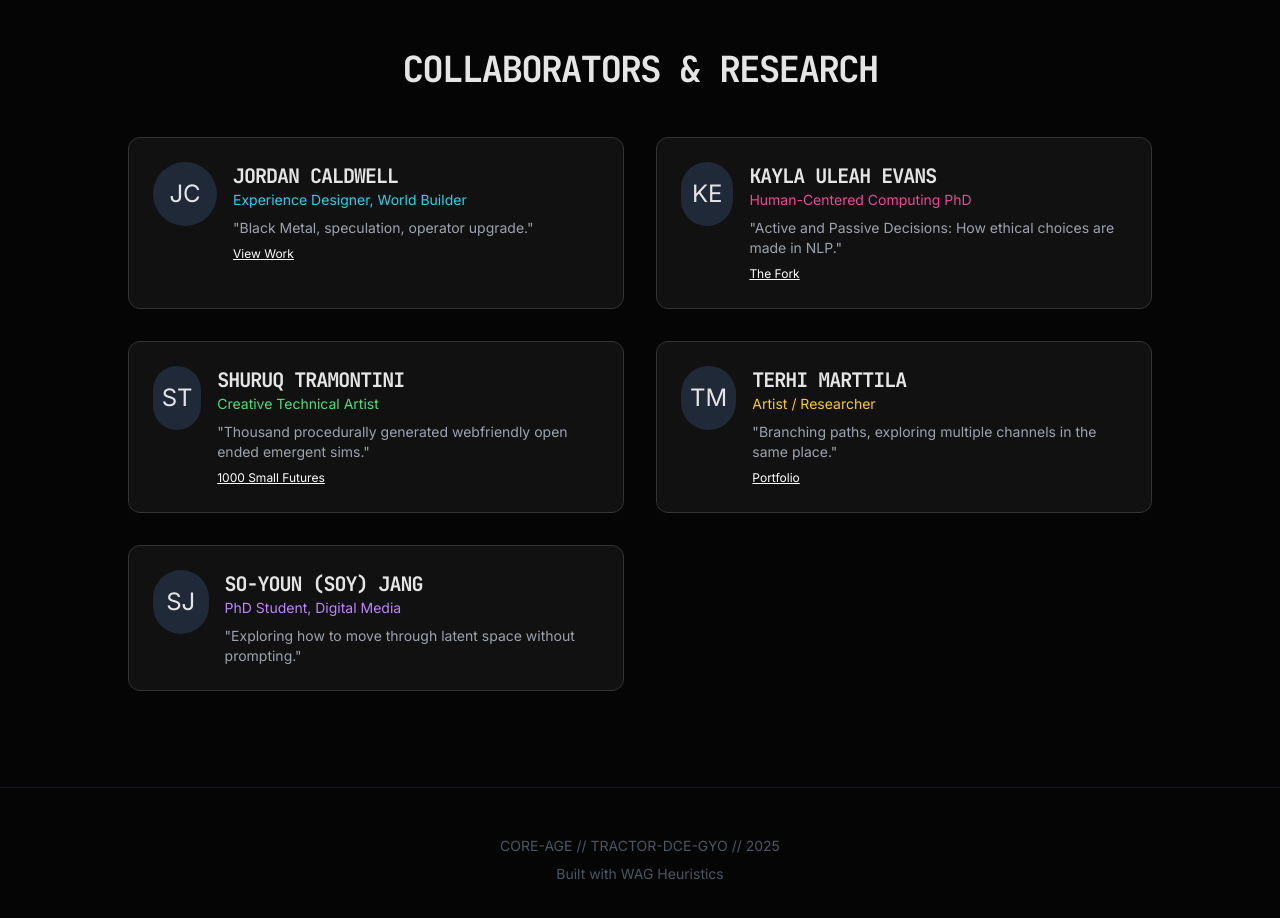
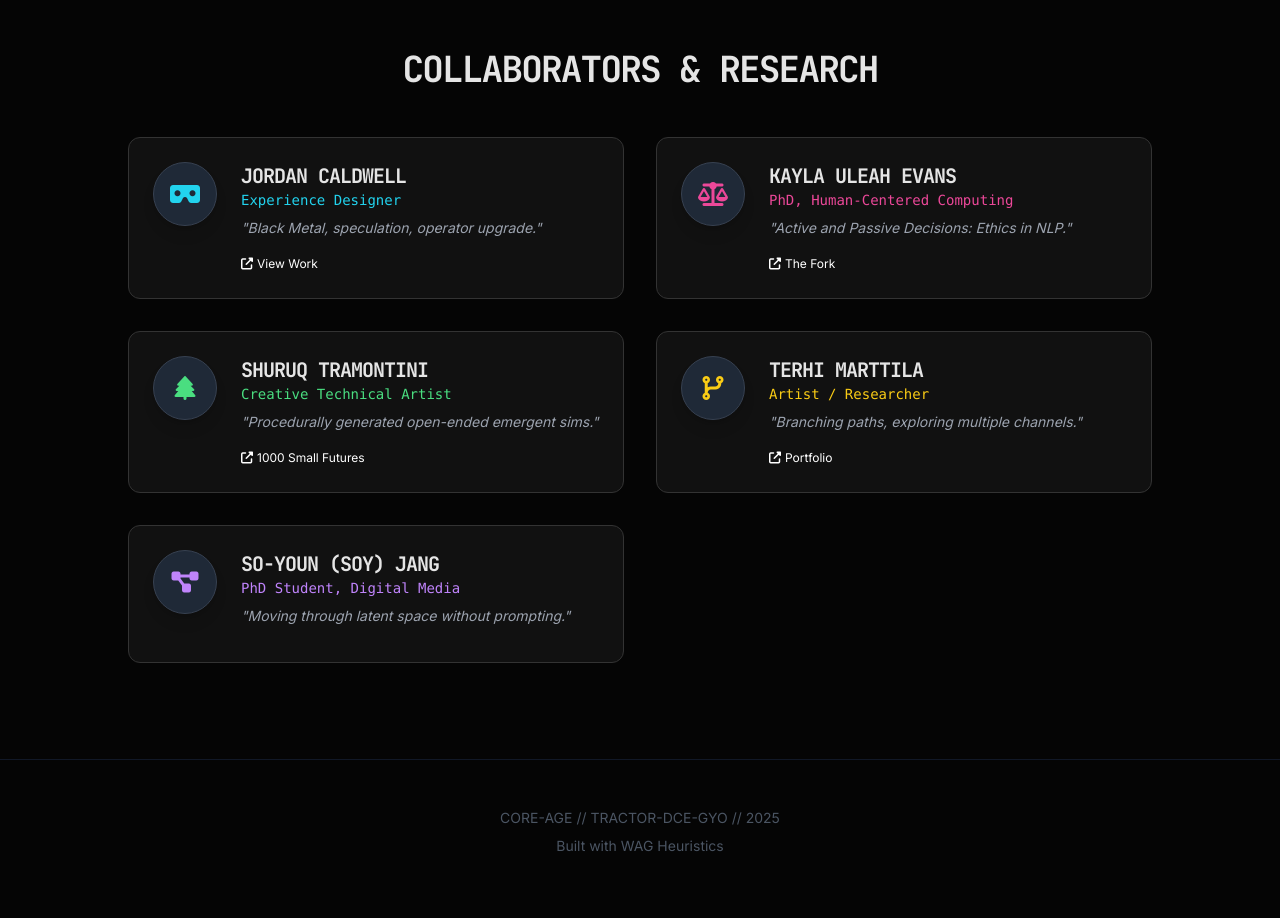
Before and after one commit to hartswf0/core-age, a plain HTML site: page wag-workshop.html in a window 1280 px wide. Shown: the part 4320-5238 px from the top of the page. Drawn offline with nearby package versions, Linux system fonts and the light colour scheme.

```diff
--- a/wag-workshop.html
+++ b/wag-workshop.html
@@ -431,63 +431,84 @@
 
             <div class="grid grid-cols-1 md:grid-cols-2 gap-8">
                 <!-- Jordan -->
-                <div class="card p-6 rounded-xl flex gap-4">
-                    <div class="w-16 h-16 bg-gray-800 rounded-full flex items-center justify-center text-2xl">JC</div>
+                <div class="card p-6 rounded-xl flex gap-6 items-start">
+                    <div
+                        class="w-16 h-16 bg-gray-800 rounded-full flex items-center justify-center text-2xl text-cyan-400 border border-gray-700 shadow-lg">
+                        <i class="fas fa-vr-cardboard"></i>
+                    </div>
                     <div>
                         <h3 class="font-bold text-xl">Jordan Caldwell</h3>
-                        <p class="text-sm text-cyan-400 mb-2">Experience Designer, World Builder</p>
-                        <p class="text-sm text-gray-400">"Black Metal, speculation, operator upgrade."</p>
+                        <p class="text-sm text-cyan-400 mb-2 font-mono">Experience Designer</p>
+                        <p class="text-sm text-gray-400 italic mb-3">"Black Metal, speculation, operator upgrade."</p>
                         <a href="https://hartswf0.github.io/func-sub/func-index.html"
-                            class="text-xs mt-2 inline-block text-white underline">View Work</a>
+                            class="text-xs inline-flex items-center text-white hover:text-cyan-400 transition-colors">
+                            <i class="fas fa-external-link-alt mr-1"></i> View Work
+                        </a>
                     </div>
                 </div>
 
                 <!-- Kayla -->
-                <div class="card p-6 rounded-xl flex gap-4">
-                    <div class="w-16 h-16 bg-gray-800 rounded-full flex items-center justify-center text-2xl">KE</div>
+                <div class="card p-6 rounded-xl flex gap-6 items-start">
+                    <div
+                        class="w-16 h-16 bg-gray-800 rounded-full flex items-center justify-center text-2xl text-pink-500 border border-gray-700 shadow-lg">
+                        <i class="fas fa-balance-scale"></i>
+                    </div>
                     <div>
                         <h3 class="font-bold text-xl">Kayla Uleah Evans</h3>
-                        <p class="text-sm text-pink-500 mb-2">Human-Centered Computing PhD</p>
-                        <p class="text-sm text-gray-400">"Active and Passive Decisions: How ethical choices are made in
-                            NLP."</p>
+                        <p class="text-sm text-pink-500 mb-2 font-mono">PhD, Human-Centered Computing</p>
+                        <p class="text-sm text-gray-400 italic mb-3">"Active and Passive Decisions: Ethics in NLP."</p>
                         <a href="https://hartswf0.github.io/the-fork/"
-                            class="text-xs mt-2 inline-block text-white underline">The Fork</a>
+                            class="text-xs inline-flex items-center text-white hover:text-pink-500 transition-colors">
+                            <i class="fas fa-external-link-alt mr-1"></i> The Fork
+                        </a>
                     </div>
                 </div>
 
                 <!-- Shuruq -->
-                <div class="card p-6 rounded-xl flex gap-4">
-                    <div class="w-16 h-16 bg-gray-800 rounded-full flex items-center justify-center text-2xl">ST</div>
+                <div class="card p-6 rounded-xl flex gap-6 items-start">
+                    <div
+                        class="w-16 h-16 bg-gray-800 rounded-full flex items-center justify-center text-2xl text-green-400 border border-gray-700 shadow-lg">
+                        <i class="fas fa-tree"></i>
+                    </div>
                     <div>
                         <h3 class="font-bold text-xl">Shuruq Tramontini</h3>
-                        <p class="text-sm text-green-400 mb-2">Creative Technical Artist</p>
-                        <p class="text-sm text-gray-400">"Thousand procedurally generated webfriendly open ended
-                            emergent sims."</p>
+                        <p class="text-sm text-green-400 mb-2 font-mono">Creative Technical Artist</p>
+                        <p class="text-sm text-gray-400 italic mb-3">"Procedurally generated open-ended emergent sims."
+                        </p>
                         <a href="https://hartswf0.github.io/1000-small-futures/"
-                            class="text-xs mt-2 inline-block text-white underline">1000 Small Futures</a>
+                            class="text-xs inline-flex items-center text-white hover:text-green-400 transition-colors">
+                            <i class="fas fa-external-link-alt mr-1"></i> 1000 Small Futures
+                        </a>
                     </div>
                 </div>
 
                 <!-- Terhi -->
-                <div class="card p-6 rounded-xl flex gap-4">
-                    <div class="w-16 h-16 bg-gray-800 rounded-full flex items-center justify-center text-2xl">TM</div>
+                <div class="card p-6 rounded-xl flex gap-6 items-start">
+                    <div
+                        class="w-16 h-16 bg-gray-800 rounded-full flex items-center justify-center text-2xl text-yellow-400 border border-gray-700 shadow-lg">
+                        <i class="fas fa-code-branch"></i>
+                    </div>
                     <div>
                         <h3 class="font-bold text-xl">Terhi Marttila</h3>
-                        <p class="text-sm text-yellow-400 mb-2">Artist / Researcher</p>
-                        <p class="text-sm text-gray-400">"Branching paths, exploring multiple channels in the same
-                            place."</p>
+                        <p class="text-sm text-yellow-400 mb-2 font-mono">Artist / Researcher</p>
+                        <p class="text-sm text-gray-400 italic mb-3">"Branching paths, exploring multiple channels."</p>
                         <a href="https://terhimarttila.com/"
-                            class="text-xs mt-2 inline-block text-white underline">Portfolio</a>
+                            class="text-xs inline-flex items-center text-white hover:text-yellow-400 transition-colors">
+                            <i class="fas fa-external-link-alt mr-1"></i> Portfolio
+                        </a>
                     </div>
                 </div>
 
                 <!-- Soy -->
-                <div class="card p-6 rounded-xl flex gap-4">
-                    <div class="w-16 h-16 bg-gray-800 rounded-full flex items-center justify-center text-2xl">SJ</div>
+                <div class="card p-6 rounded-xl flex gap-6 items-start">
+                    <div
+                        class="w-16 h-16 bg-gray-800 rounded-full flex items-center justify-center text-2xl text-purple-400 border border-gray-700 shadow-lg">
+                        <i class="fas fa-project-diagram"></i>
+                    </div>
                     <div>
                         <h3 class="font-bold text-xl">So-youn (Soy) Jang</h3>
-                        <p class="text-sm text-purple-400 mb-2">PhD Student, Digital Media</p>
-                        <p class="text-sm text-gray-400">"Exploring how to move through latent space without prompting."
+                        <p class="text-sm text-purple-400 mb-2 font-mono">PhD Student, Digital Media</p>
+                        <p class="text-sm text-gray-400 italic mb-3">"Moving through latent space without prompting."
                         </p>
                     </div>
                 </div>
```
Also changed, not shown: index.html (+4 -0 lines).
